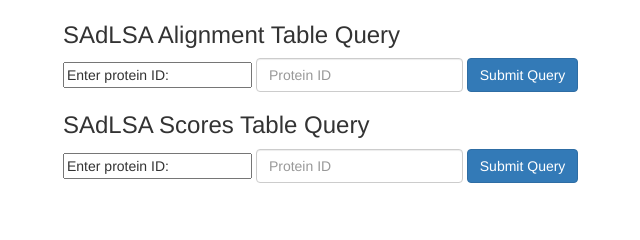
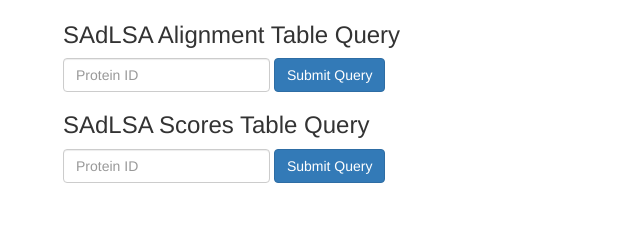
Before and after one commit to BSDExabio/structural_DLFA, a Flask app: template website/templates/index.html in a window 1280 px wide. Shown: the part 532-772 px from the top of the page, without its empty margins (7-647 px from the left). Run offline with Flask 2, Linux system fonts and the light colour scheme; the template is opened without the code that fills it, so the values that code supplies are empty; parts of the project's set-up code (start-up, migrations or seed data) failed here and were passed over; some libraries are stand-ins or nearby versions.

Commit message:
Removed redundant "enter protein id" fields

```diff
--- a/website/templates/index.html
+++ b/website/templates/index.html
@@ -72,10 +72,6 @@
       </div>
 
       <form class="form-inline" action="/align_output" method="POST">
-        <div class="form-group mb-2">
-          <input type="text" readonly class="form-control-plaintext"
-                 id="protein_label" value="Enter protein ID:">
-        </div>
         <div class="form-group mx-sm-3 mb-2">
           <input type="text" class="form-control" id="protein"
                  placeholder="Protein ID" name="protein">
@@ -89,10 +85,6 @@
       </div>
 
       <form class="form-inline" action="/scores_output" method="POST">
-        <div class="form-group mb-2">
-          <input type="text" readonly class="form-control-plaintext"
-                 id="protein_label" value="Enter protein ID:">
-        </div>
         <div class="form-group mx-sm-3 mb-2">
           <input type="text" class="form-control" id="protein"
                  placeholder="Protein ID" name="protein">
```
